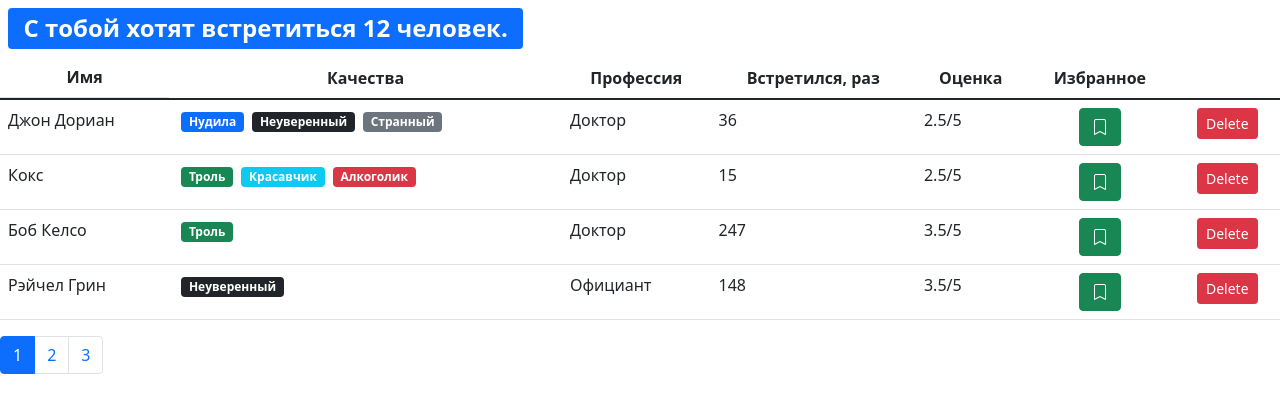
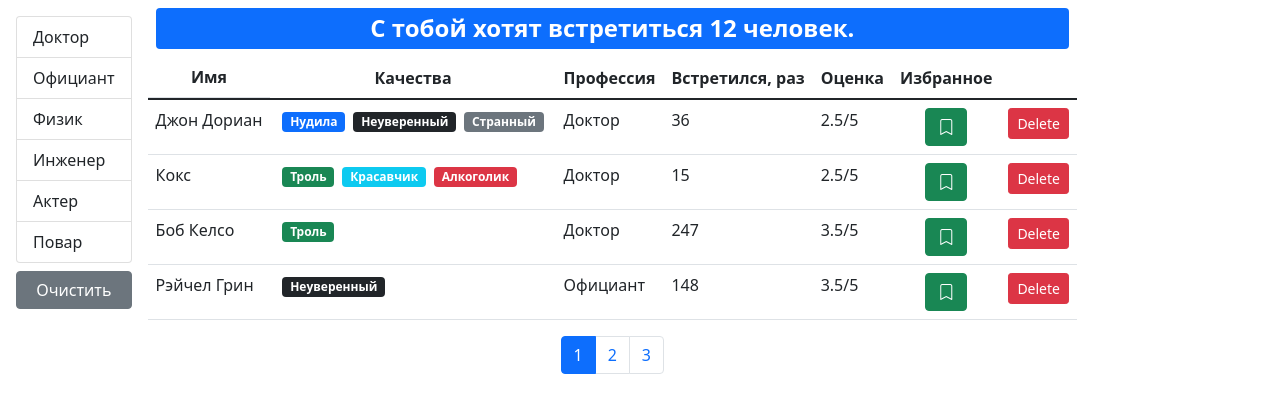
Before and after one commit to foxxman/Fast-company, a React (Create React App) app: page / in a window 1280 px wide. Shown: the top 412 px of the page. Built offline with nearby package versions, Linux system fonts and the light colour scheme.

Commit message:
add filters

```diff
--- a/package.json
+++ b/package.json
@@ -41,10 +41,13 @@
   },
   "devDependencies": {
     "eslint": "^7.32.0",
+    "eslint-config-prettier": "^8.3.0",
     "eslint-config-standard": "^16.0.3",
     "eslint-plugin-import": "^2.25.4",
     "eslint-plugin-node": "^11.1.0",
+    "eslint-plugin-prettier": "^4.0.0",
     "eslint-plugin-promise": "^5.2.0",
-    "eslint-plugin-react": "^7.28.0"
+    "eslint-plugin-react": "^7.28.0",
+    "prettier": "^2.5.1"
   }
 }
--- a/src/app/App.js
+++ b/src/app/App.js
@@ -1,10 +1,10 @@
-import React, { useState } from "react";
-import SearchStatus from "./components/searchStatus";
+import React, { useEffect, useState } from "react";
 import Users from "./components/users";
 import api from "./api";
 
 const App = () => {
-  const [users, setUsers] = useState(api.users.fetchAll());
+  const [users, setUsers] = useState();
+  useEffect(() => api.users.fetchAll().then((result) => setUsers(result)), []);
 
   const handleDelete = (userId) => {
     setUsers((prevUsers) => prevUsers.filter((user) => user._id !== userId));
@@ -21,15 +21,14 @@
     });
   };
 
-  return (
-    <>
-      <SearchStatus usersNumber={users.length} />
-      <Users
-        handleBookmark={handleBookmark}
-        handleDelete={handleDelete}
-        users={users}
-      />
-    </>
+  return users ? (
+    <Users
+      handleBookmark={handleBookmark}
+      handleDelete={handleDelete}
+      users={users}
+    />
+  ) : (
+    ""
   );
 };
 
--- /dev/null
+++ b/src/app/api/fake.api/professions.api.js
@@ -0,0 +1,27 @@
+export const professionsObject = {
+  doctor: { _id: "67rdca3eeb7f6fgeed471818", name: "Доктор" },
+  waiter: { _id: "67rdca3eeb7f6fgeed471820", name: "Официант" },
+  physics: { _id: "67rdca3eeb7f6fgeed471814", name: "Физик" },
+  engineer: { _id: "67rdca3eeb7f6fgeed471822", name: "Инженер" },
+  actor: { _id: "67rdca3eeb7f6fgeed471824", name: "Актер" },
+  cook: { _id: "67rdca3eeb7f6fgeed471829", name: "Повар" }
+};
+
+export const professions = [
+  { _id: "67rdca3eeb7f6fgeed471818", name: "Доктор" },
+  { _id: "67rdca3eeb7f6fgeed471820", name: "Официант" },
+  { _id: "67rdca3eeb7f6fgeed471814", name: "Физик" },
+  { _id: "67rdca3eeb7f6fgeed471822", name: "Инженер" },
+  { _id: "67rdca3eeb7f6fgeed471824", name: "Актер" },
+  { _id: "67rdca3eeb7f6fgeed471829", name: "Повар" }
+];
+const fetchAll = () =>
+  new Promise((resolve) => {
+    window.setTimeout(function () {
+      resolve(professions);
+    }, 2000);
+  });
+
+export default {
+  fetchAll
+};
--- a/src/app/api/fake.api/user.api.js
+++ b/src/app/api/fake.api/user.api.js
@@ -1,12 +1,4 @@
-const professions = {
-  doctor: { _id: "67rdca3eeb7f6fgeed471818", name: "Доктор" },
-  waiter: { _id: "67rdca3eeb7f6fgeed471820", name: "Официант" },
-  physics: { _id: "67rdca3eeb7f6fgeed471814", name: "Физик" },
-  engineer: { _id: "67rdca3eeb7f6fgeed471822", name: "Инженер" },
-  actor: { _id: "67rdca3eeb7f6fgeed471824", name: "Актер" },
-  cook: { _id: "67rdca3eeb7f6fgeed471829", name: "Повар" }
-};
-
+import { professionsObject as professions } from "./professions.api";
 const qualities = {
   tedious: {
     _id: "67rdca3eeb7f6fgeed471198",
@@ -18,7 +10,11 @@
     name: "Странный",
     color: "secondary"
   },
-  buller: { _id: "67rdca3eeb7f6fgeed4711012", name: "Троль", color: "success" },
+  buller: {
+    _id: "67rdca3eeb7f6fgeed4711012",
+    name: "Троль",
+    color: "success"
+  },
   alcoholic: {
     _id: "67rdca3eeb7f6fgeed471101",
     name: "Алкоголик",
@@ -147,6 +143,13 @@
   }
 ];
 
-export function fetchAll() {
-  return users;
-}
+const fetchAll = () =>
+  new Promise((resolve) => {
+    window.setTimeout(function () {
+      resolve(users);
+    }, 2000);
+  });
+
+export default {
+  fetchAll
+};
--- a/src/app/components/bookmark.jsx
+++ b/src/app/components/bookmark.jsx
@@ -13,7 +13,7 @@
 };
 
 Bookmark.propTypes = {
-  id: PropTypes.number.isRequired,
+  id: PropTypes.string.isRequired,
   handleBookmark: PropTypes.func.isRequired,
   bookmark: PropTypes.bool.isRequired
 };
--- /dev/null
+++ b/src/app/components/groupList.jsx
@@ -0,0 +1,56 @@
+import React from "react";
+import PropTypes from "prop-types";
+
+const GroupList = ({
+  items,
+  valueProperty,
+  contentProperty,
+  onItemSelect,
+  selectedItem
+}) => {
+  return (
+    <ul className="list-group">
+      {Array.isArray(items)
+        ? items.map((item) => (
+            <li
+              onClick={() => onItemSelect(item)}
+              key={item[valueProperty]}
+              className={
+                "list-group-item" + (item === selectedItem ? " active" : "")
+              }
+              role={"button"}
+            >
+              {item[contentProperty]}
+            </li>
+          ))
+        : Object.keys(items).map((item) => (
+            <li
+              onClick={() => onItemSelect(items[item])}
+              key={items[item][valueProperty]}
+              className={
+                "list-group-item" +
+                (items[item] === selectedItem ? " active" : "")
+              }
+              role={"button"}
+            >
+              {items[item][contentProperty]}
+            </li>
+          ))}
+    </ul>
+  );
+};
+
+GroupList.defaultProps = {
+  valueProperty: "_id",
+  contentProperty: "name"
+};
+
+GroupList.propTypes = {
+  items: PropTypes.oneOfType([PropTypes.array, PropTypes.object]),
+  valueProperty: PropTypes.string.isRequired,
+  contentProperty: PropTypes.string.isRequired,
+  onItemSelect: PropTypes.func,
+  selectedItem: PropTypes.object
+};
+
+export default GroupList;
--- a/src/app/components/users.jsx
+++ b/src/app/components/users.jsx
@@ -1,22 +1,65 @@
-import React, { useState } from "react";
+import React, { useEffect, useState } from "react";
 import PropTypes from "prop-types";
 import paginate from "../utils/paginate";
 import Pagination from "./pagination";
+import SearchStatus from "./searchStatus";
 import User from "./user";
+import GroupList from "./groupList";
+import API from "../api";
+import _ from "lodash";
 
 const Users = ({ handleBookmark, handleDelete, users }) => {
+  const pageSize = 4;
   const [currentPage, setCurrentPage] = useState(1);
+  const [professions, setProfessions] = useState();
+  const [selectedProf, setSelectedProf] = useState();
 
-  const count = users.length;
-  const pageSize = 4;
+  useEffect(() => {
+    API.professions.fetchAll().then((result) => setProfessions(result));
+  }, []);
+
+  useEffect(() => {
+    setCurrentPage(1);
+  }, [selectedProf]);
 
   const handlePageChange = (pageIndex) => {
     setCurrentPage(pageIndex);
   };
 
-  const userCrop = paginate(users, pageSize, currentPage);
+  const handleProfessionSelect = (item) => {
+    setSelectedProf(item);
+  };
+
+  const filteredUsers = selectedProf
+    ? users.filter((user) => _.isEqual(user.profession, selectedProf))
+    : users;
+
+  const count = filteredUsers.length;
+
+  const userCrop = paginate(filteredUsers, pageSize, currentPage);
+
+  const clearFilter = () => setSelectedProf();
+
   return (
-    <>
+    <div className="d-flex">
+      {professions && (
+        <div className="d-flex flex-column flex-shrink-0 p-3">
+          <GroupList
+            selectedItem={selectedProf}
+            items={professions}
+            onItemSelect={handleProfessionSelect}
+          />
+          <button
+            className="btn btn-secondary mt-2"
+            onClick={() => clearFilter()}
+          >
+            Очистить
+          </button>
+        </div>
+      )}
+      <div className="d-flex flex-column">
+        <SearchStatus usersNumber={count} />
+
         {count ? (
           <table className="table">
             <thead>
@@ -56,13 +99,16 @@
         ) : (
           ""
         )}
+        <div className="d-flex justify-content-center">
           <Pagination
             itemsCount={count}
             currentPage={currentPage}
             pageSize={pageSize}
             onPageChange={handlePageChange}
           />
-    </>
+        </div>
+      </div>
+    </div>
   );
 };
 
```
Also changed, not shown: src/app/api/index.js (+6 -2 lines), .eslintrc.js, .prettierrc.js, 2 other files (tests, documents, lock files or other folders). Lines whose indentation alone changed are shown as unchanged.
